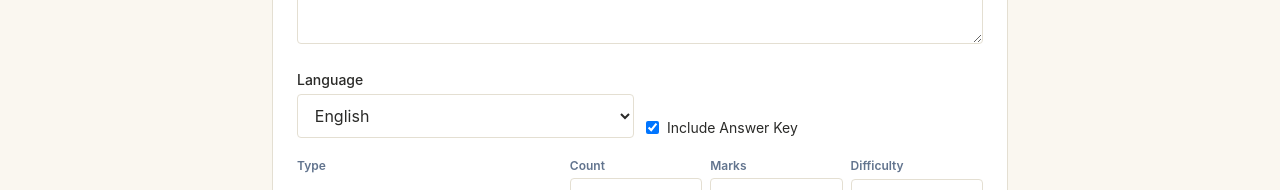
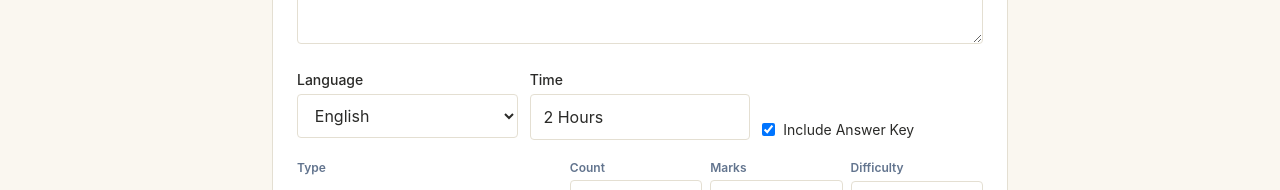
Before and after one commit to CodeiPedia/paperbanao-frontend, a Next.js app: page /dashboard in a window 1280 px wide. Shown: the part 440-630 px from the top of the page. Built offline with nearby package versions, Linux system fonts and the light colour scheme; no server answers; sample sign-in values are in the browser's storage.

Commit message:
Add editable Time field

```diff
--- a/app/bseb/page.js
+++ b/app/bseb/page.js
@@ -32,6 +32,7 @@ export default function BsebBoardPage() {
   const [subject, setSubject] = useState("");
   const [className, setClassName] = useState("");
   const [language, setLanguage] = useState("English");
+  const [examTime, setExamTime] = useState("2 Hours");
   const [includeAnswerKey, setIncludeAnswerKey] = useState(true);
   const [config, setConfig] = useState(DEFAULT_QUESTION_CONFIG);
 
@@ -118,7 +119,7 @@ export default function BsebBoardPage() {
 
           <div className="card">
             <h2 className="mb-3 text-base font-semibold text-[#17263D]">3. Language &amp; Answer Key</h2>
-            <div className="grid grid-cols-1 sm:grid-cols-2 gap-3">
+            <div className="grid grid-cols-1 sm:grid-cols-3 gap-3">
               <div>
                 <label className="mb-1 block text-sm font-medium">Language</label>
                 <select className="input-field" value={language} onChange={(e) => setLanguage(e.target.value)}>
@@ -126,6 +127,10 @@ export default function BsebBoardPage() {
                   <option>Hindi</option>
                   <option>Bilingual</option>
                 </select>
+              </div>
+              <div>
+                <label className="mb-1 block text-sm font-medium">Time</label>
+                <input className="input-field" value={examTime} onChange={(e) => setExamTime(e.target.value)} placeholder="e.g. 2 Hours" />
               </div>
               <div className="flex items-end">
                 <label className="flex items-center gap-2 text-sm">
@@ -167,7 +172,7 @@ export default function BsebBoardPage() {
               subject={subject}
               className={className}
               marks={String(totalMarks)}
-              examTime="2 Hours"
+              examTime={examTime}
               topics={usedTopics}
               institution={institution}
               customInstructions={institution?.customInstructions || ""}
--- a/app/dashboard/page.js
+++ b/app/dashboard/page.js
@@ -32,6 +32,7 @@ export default function DashboardPage() {
   const [className, setClassName] = useState("");
   const [topics, setTopics] = useState("");
   const [language, setLanguage] = useState("English");
+  const [examTime, setExamTime] = useState("2 Hours");
   const [includeAnswerKey, setIncludeAnswerKey] = useState(true);
   const [config, setConfig] = useState(DEFAULT_QUESTION_CONFIG);
 
@@ -190,7 +191,7 @@ export default function DashboardPage() {
             <textarea className="input-field" rows={2} value={topics} onChange={(e) => setTopics(e.target.value)} />
           </div>
 
-          <div className="grid grid-cols-1 sm:grid-cols-2 gap-3">
+          <div className="grid grid-cols-1 sm:grid-cols-3 gap-3">
             <div>
               <label className="mb-1 block text-sm font-medium">Language</label>
               <select className="input-field" value={language} onChange={(e) => setLanguage(e.target.value)}>
@@ -198,6 +199,10 @@ export default function DashboardPage() {
                 <option>Hindi</option>
                 <option>Bilingual</option>
               </select>
+            </div>
+            <div>
+              <label className="mb-1 block text-sm font-medium">Time</label>
+              <input className="input-field" value={examTime} onChange={(e) => setExamTime(e.target.value)} placeholder="e.g. 2 Hours" />
             </div>
             <div className="flex items-end">
               <label className="flex items-center gap-2 text-sm">
@@ -237,7 +242,7 @@ export default function DashboardPage() {
               subject={subject}
               className={className}
               marks={String(["mcq", "fib", "true_false", "short_answer", "long_answer"].reduce((sum, key) => sum + (config[key]?.count || 0) * (config[key]?.marks || 0), 0))}
-              examTime="2 Hours"
+              examTime={examTime}
               topics={usedTopics}
               institution={institution}
               customInstructions={institution?.customInstructions || ""}
--- a/app/digitize/page.js
+++ b/app/digitize/page.js
@@ -27,6 +27,7 @@ export default function DigitizePage() {
   const [files, setFiles] = useState([]);
   const [subject, setSubject] = useState("");
   const [className, setClassName] = useState("");
+  const [examTime, setExamTime] = useState("2 Hours");
   const [blocks, setBlocks] = useState([]);
   const [loading, setLoading] = useState(false);
   const [error, setError] = useState("");
@@ -84,7 +85,7 @@ export default function DigitizePage() {
               className="file-input-btn"
             />
           </div>
-          <div className="grid grid-cols-1 sm:grid-cols-2 gap-3">
+          <div className="grid grid-cols-1 sm:grid-cols-3 gap-3">
             <div>
               <label className="mb-1 block text-sm font-medium">Subject</label>
               <input className="input-field" value={subject} onChange={(e) => setSubject(e.target.value)} placeholder="e.g. Mathematics" />
@@ -92,6 +93,10 @@ export default function DigitizePage() {
             <div>
               <label className="mb-1 block text-sm font-medium">Class</label>
               <input className="input-field" value={className} onChange={(e) => setClassName(e.target.value)} placeholder="e.g. Class 10" />
+            </div>
+            <div>
+              <label className="mb-1 block text-sm font-medium">Time</label>
+              <input className="input-field" value={examTime} onChange={(e) => setExamTime(e.target.value)} placeholder="e.g. 2 Hours" />
             </div>
           </div>
 
@@ -136,7 +141,7 @@ export default function DigitizePage() {
               subject={subject || "Digitized Paper"}
               className={className}
               marks=""
-              examTime=""
+              examTime={examTime}
               institution={institution}
               customInstructions={institution?.customInstructions || ""}
               readingTime={institution?.readingTime || ""}
```
